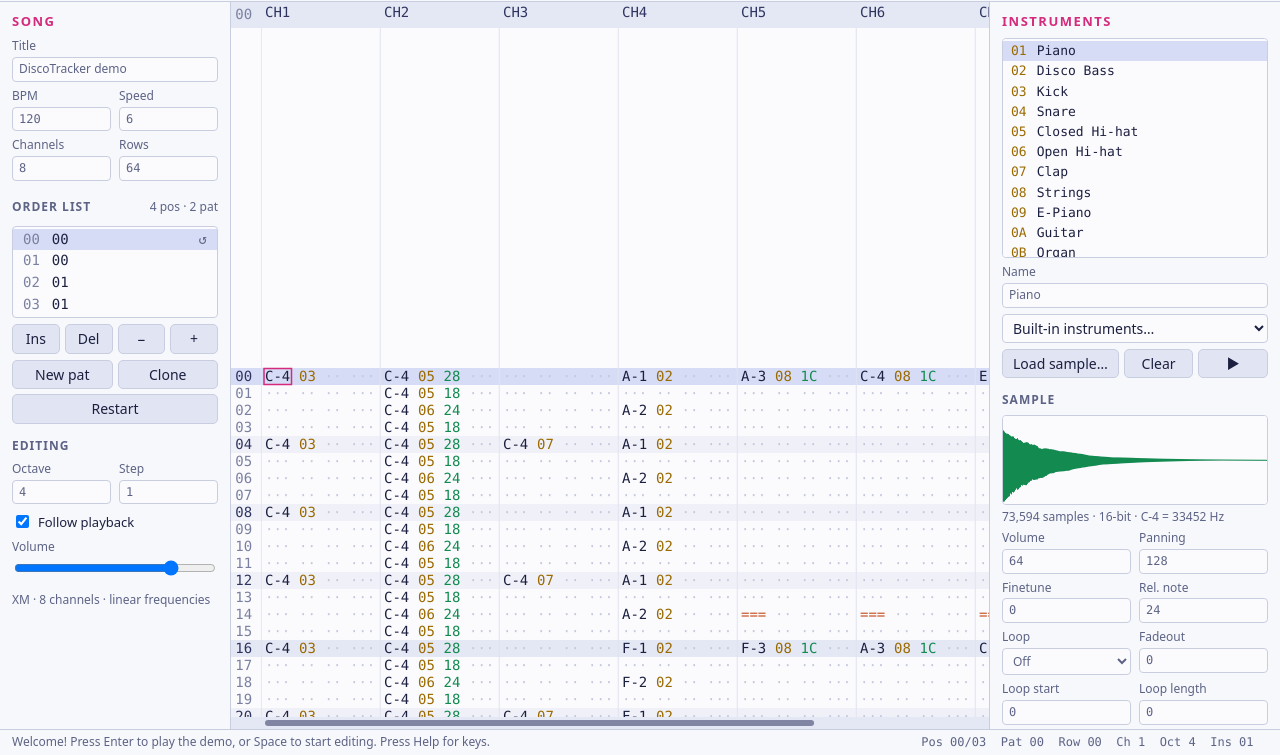
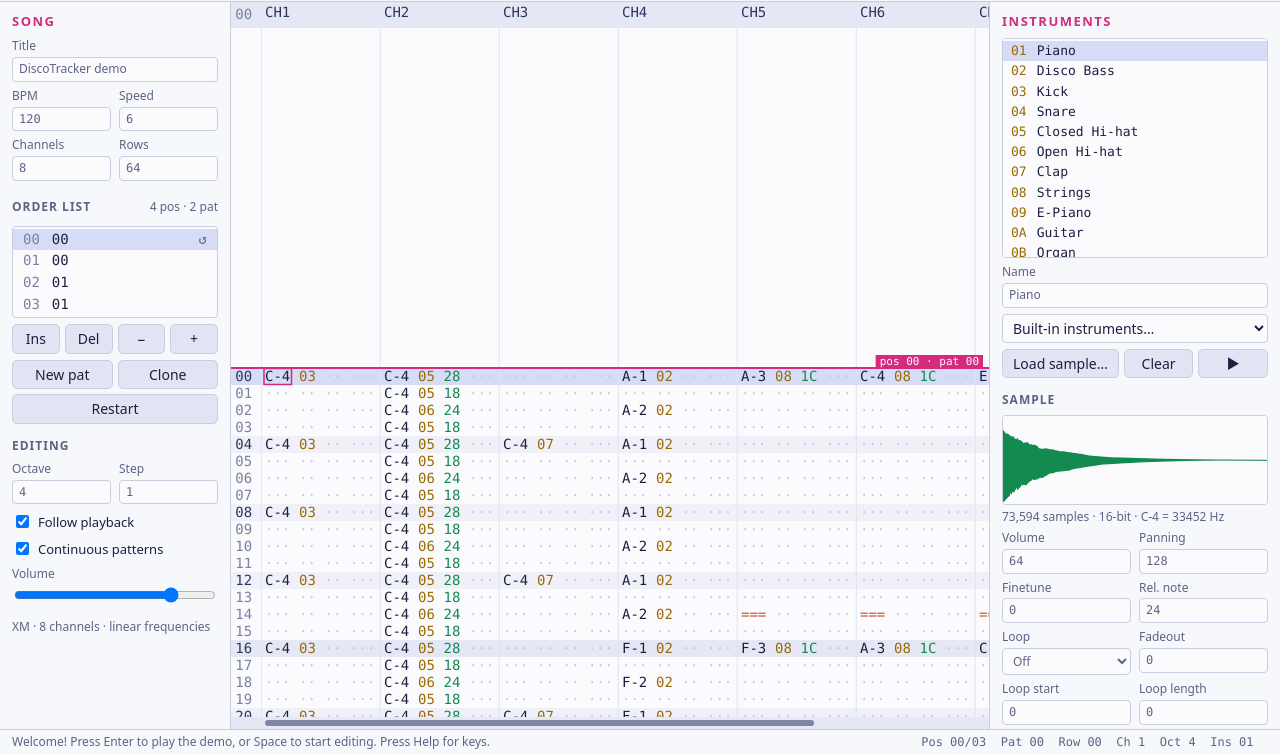
Before and after one commit to larserik/discotracker, a website with bundled scripts: page public/index.html in a window 1280 px wide. Shown: the part 45-800 px from the top of the page. Built offline with nearby package versions, Linux system fonts and the light colour scheme; files whose address does not match are found by name.

Commit message:
Continuous patterns: see and edit across pattern boundaries
The pattern editor shows the end of the previous and the start of the next
order position (faded, with a line and "pos · pat" tag where a pattern
starts). Moving the cursor, edit step, wheel and clicks run on into the
neighbouring patterns. Toggle under Editing ("Continuous patterns", on by
default, remembered in this browser).

Co-Authored-By: Claude Opus 5.5 <noreply@anthropic.com>

```diff
--- a/public/css/style.css
+++ b/public/css/style.css
@@ -37,6 +37,7 @@
   --pe-vu: #5ef2a0;
   --pe-sep: #262e58;
   --pe-play: rgba(94, 242, 160, 0.16);
+  --pe-boundary: #ff6fb5;
   color-scheme: dark;
 }
 
@@ -77,6 +78,7 @@
     --pe-vu: #19a862;
     --pe-sep: #dfe2ee;
     --pe-play: rgba(25, 168, 98, 0.14);
+    --pe-boundary: #d42b7d;
     color-scheme: light;
   }
 }
--- a/public/index.html
+++ b/public/index.html
@@ -90,6 +90,7 @@
         <label class="field">Step <input id="edit-step" type="number" min="0" max="16"></label>
       </div>
       <label class="check"><input type="checkbox" id="follow" checked> Follow playback</label>
+      <label class="check" title="Show the end of the previous and the start of the next pattern in the song, and move between them as if they were one long pattern"><input type="checkbox" id="continuous" checked> Continuous patterns</label>
       <label class="field wide">Volume <input id="master-volume" type="range" min="0" max="100" value="80"></label>
       <p class="format-badge" id="format-badge"></p>
     </aside>
--- a/public/js/main.js
+++ b/public/js/main.js
@@ -58,6 +58,7 @@ class App {
     };
     this.mutes = [];
     this.playPos = null;
+    this.continuous = local.get('dt.continuous') !== '0';
     this.undo = [];
     this.redo = [];
     this.clipboard = null;
@@ -440,8 +441,32 @@ class App {
   }
 
   moveRow(d, wrap = true) {
+    const st = this.state;
+    if (this.continuous) {
+      // Run on into the next/previous order position, like one long pattern.
+      const s = this.song;
+      const rowsOf = (o) => s.patterns[s.orders[o]]?.rows || 64;
+      let order = st.order, row = st.row + d;
+      while (row >= rowsOf(order)) {
+        if (order + 1 >= s.orders.length) {
+          if (!wrap) { row = rowsOf(order) - 1; break; }
+          row -= rowsOf(order); order = 0; continue;
+        }
+        row -= rowsOf(order); order++;
+      }
+      while (row < 0) {
+        if (order === 0) {
+          if (!wrap) { row = 0; break; }
+          order = s.orders.length - 1; row += rowsOf(order); continue;
+        }
+        order--; row += rowsOf(order);
+      }
+      if (order !== st.order) this.gotoOrder(order);
+      this.setCursor({ row });
+      return;
+    }
     const rows = this.pat.rows;
-    let r = this.state.row + d;
+    let r = st.row + d;
     if (wrap) r = ((r % rows) + rows) % rows;
     this.setCursor({ row: r });
   }
@@ -936,6 +961,12 @@ class App {
     });
     num($('#edit-octave'), 0, 7, (v) => { this.state.octave = v; this.updatePosition(); });
     num($('#edit-step'), 0, 16, (v) => { this.state.step = v; });
+    $('#continuous').checked = this.continuous;
+    $('#continuous').addEventListener('change', (e) => {
+      this.continuous = e.target.checked;
+      local.set('dt.continuous', this.continuous ? '1' : '0');
+      this.editor.invalidate();
+    });
     $('#follow').addEventListener('change', (e) => { this.state.follow = e.target.checked; this.state.followActive = e.target.checked && this.engine.playing; });
     const vol = $('#master-volume');
     const savedVol = local.get('dt.volume');
--- a/public/js/ui/pattern-editor.js
+++ b/public/js/ui/pattern-editor.js
@@ -75,6 +75,7 @@ export class PatternEditor {
       vu: cssVar('--pe-vu', '#5ef2a0'),
       sep: cssVar('--pe-sep', '#262e58'),
       play: cssVar('--pe-play', 'rgba(94,242,160,0.18)'),
+      boundary: cssVar('--pe-boundary', '#ff6fb5'),
     };
   }
 
@@ -92,7 +93,9 @@ export class PatternEditor {
     this.ctx.setTransform(dpr, 0, 0, dpr, 0, 0);
     this.fontSize = this.width < 520 ? 12 : 14;
     this.rowH = this.fontSize + 3;
-    this.ctx.font = `${this.fontSize}px ${cssVar('--mono', 'ui-monospace, Menlo, Consolas, monospace')}`;
+    this.fontFamily = cssVar('--mono', 'ui-monospace, Menlo, Consolas, monospace');
+    this.font = `${this.fontSize}px ${this.fontFamily}`;
+    this.ctx.font = this.font;
     this.charW = Math.ceil(this.ctx.measureText('0').width * 10) / 10;
     this.invalidate();
   }
@@ -132,6 +135,32 @@ export class PatternEditor {
 
   chX(ch) { return this.rowNumW + ch * this.chW - this.scrollX; }
 
+  /**
+   * What line `i` rows from the cursor shows: { order, pattern, row, rows } or null.
+   * In continuous view it runs on into the next/previous order positions.
+   */
+  lineAt(i) {
+    const { song, state: st } = this.app;
+    const rowsOf = (o) => song.patterns[song.orders[o]]?.rows ?? 0;
+    let order = st.order, row = st.row + i;
+    if (!this.app.continuous) {
+      const rows = song.patterns[st.pattern]?.rows ?? 0;
+      return row >= 0 && row < rows ? { order, pattern: st.pattern, row, rows } : null;
+    }
+    while (row >= rowsOf(order)) {
+      row -= rowsOf(order);
+      if (++order >= song.orders.length) return null;
+    }
+    while (row < 0) {
+      if (--order < 0) return null;
+      row += rowsOf(order);
+    }
+    // the cursor's own line always belongs to the pattern being edited
+    const pattern = order === st.order ? st.pattern : song.orders[order];
+    if (!song.patterns[pattern]) return null;
+    return { order, pattern, row, rows: song.patterns[pattern].rows };
+  }
+
   /** Scrollbar geometry: track x/width and thumb x/width. */
   scrollbar() {
     const x = this.rowNumW, w = this.width - x - 2;
@@ -168,19 +197,28 @@ export class PatternEditor {
     const x0 = this.rowNumW;
     const textOff = Math.round((rh - this.fontSize) / 2 + this.fontSize * 0.8);
     const sel = st.selection;
-    const playRow = app.engine.playing && app.playPos && app.playPos.pattern === st.pattern && !st.followActive ? app.playPos.row : -1;
+    const pp = app.engine.playing && app.playPos && !st.followActive ? app.playPos : null;
+    const n = song.channels;
+
+    // Which order position / pattern / row each visible line shows. In continuous view the
+    // neighbouring order positions are shown above and below the current pattern.
+    const lines = [];
+    for (let i = -rowsAbove; i <= rowsBelow; i++) {
+      const L = this.lineAt(i);
+      if (L) lines.push({ i, y: centerY + i * rh, ...L });
+    }
 
     // row backgrounds
-    for (let i = -rowsAbove; i <= rowsBelow; i++) {
-      const r = st.row + i;
-      if (r < 0 || r >= pat.rows) continue;
-      const y = centerY + i * rh;
+    for (const L of lines) {
+      const r = L.row;
       let bg = null;
-      if (i === 0) bg = st.edit ? C.editRow : C.cursorRow;
+      if (L.i === 0) bg = st.edit ? C.editRow : C.cursorRow;
       else if (r % 16 === 0) bg = C.bar;
       else if (r % 4 === 0) bg = C.beat;
-      if (bg) { ctx.fillStyle = bg; ctx.fillRect(0, y, W, rh); }
-      if (r === playRow) { ctx.fillStyle = C.play; ctx.fillRect(0, y, W, rh); }
+      if (bg) { ctx.fillStyle = bg; ctx.fillRect(0, L.y, W, rh); }
+      if (pp && pp.row === r && (pp.order === L.order || (L.order === st.order && pp.pattern === L.pattern))) {
+        ctx.fillStyle = C.play; ctx.fillRect(0, L.y, W, rh);
+      }
     }
 
     // channel area is clipped so partly scrolled channels don't spill over the row numbers
@@ -189,7 +227,7 @@ export class PatternEditor {
     ctx.rect(x0 - cw * 0.5, 0, W - x0 + cw * 0.5, H);
     ctx.clip();
 
-    // selection
+    // selection (only in the current pattern)
     if (sel && sel.pattern === st.pattern) {
       const r0 = Math.min(sel.r0, sel.r1), r1 = Math.max(sel.r0, sel.r1);
       const c0 = Math.min(sel.c0, sel.c1), c1 = Math.max(sel.c0, sel.c1);
@@ -204,16 +242,14 @@ export class PatternEditor {
       }
     }
 
-    // cells
-    const n = song.channels;
-    const d = pat.data;
-    for (let i = -rowsAbove; i <= rowsBelow; i++) {
-      const r = st.row + i;
-      if (r < 0 || r >= pat.rows) continue;
-      const y = centerY + i * rh + textOff;
+    // cells; other patterns than the current one are drawn a bit faded
+    for (const L of lines) {
+      const d = song.patterns[L.pattern].data;
+      const y = L.y + textOff;
+      ctx.globalAlpha = L.order === st.order ? 1 : 0.55;
       for (let k = 0; k < count; k++) {
         const ch = first + k;
-        const o = (r * n + ch) * CELL;
+        const o = (L.row * n + ch) * CELL;
         const x = this.chX(ch);
         const note = d[o], ins = d[o + 1], vol = d[o + 2], fx = d[o + 3], par = d[o + 4];
         ctx.fillStyle = note === NOTE_OFF ? C.off : note ? C.note : C.dim;
@@ -227,6 +263,7 @@ export class PatternEditor {
         ctx.fillText(hasFx ? FX_CHARS[fx] + hex2(par) : '···', x + cw * 10, y);
       }
     }
+    ctx.globalAlpha = 1;
 
     // channel separators
     ctx.fillStyle = C.sep;
@@ -243,12 +280,28 @@ export class PatternEditor {
     ctx.restore();
 
     // row numbers
-    for (let i = -rowsAbove; i <= rowsBelow; i++) {
-      const r = st.row + i;
-      if (r < 0 || r >= pat.rows) continue;
-      ctx.fillStyle = r % 4 === 0 ? C.headerText : C.rowNum;
-      ctx.fillText(String(r).padStart(pat.rows > 100 ? 3 : 2, '0'), cw * 0.5, centerY + i * rh + textOff);
+    for (const L of lines) {
+      ctx.globalAlpha = L.order === st.order ? 1 : 0.55;
+      ctx.fillStyle = L.row % 4 === 0 ? C.headerText : C.rowNum;
+      ctx.fillText(String(L.row).padStart(L.rows > 100 ? 3 : 2, '0'), cw * 0.5, L.y + textOff);
     }
+    ctx.globalAlpha = 1;
+
+    // pattern boundaries: a line where a pattern starts, with its order position and pattern number
+    ctx.font = `${Math.max(9, this.fontSize - 3)}px ${this.fontFamily}`;
+    for (const L of lines) {
+      if (!app.continuous || L.row !== 0 || L.y <= top) continue;
+      ctx.fillStyle = C.boundary;
+      ctx.fillRect(0, L.y - 1, W, 2);
+      const label = `pos ${String(L.order).padStart(2, '0')} · pat ${String(L.pattern).padStart(2, '0')}`;
+      // The tag goes on the faded side of the line, so it never hides notes in the pattern being edited.
+      const tw = ctx.measureText(label).width + 8, th = Math.max(11, this.fontSize - 1);
+      const ty = L.order === st.order ? L.y - th : L.y;
+      ctx.fillRect(W - tw - 6, ty, tw, th);
+      ctx.fillStyle = C.bg;
+      ctx.fillText(label, W - tw - 2, ty + th - 3);
+    }
+    ctx.font = this.font;
 
     // header
     ctx.fillStyle = C.header;
@@ -365,6 +418,13 @@ export class PatternEditor {
       const h = this.hit(e);
       if (!this.app.state.selection) {
         // simple click: move cursor to the clicked row
+        // a click on a line of the next/previous pattern (continuous view) moves there
+        const L = this.lineAt(h.row - this.app.state.row);
+        if (L && L.order !== this.app.state.order) {
+          this.app.gotoOrder(L.order);
+          this.app.setCursor({ row: L.row });
+          return;
+        }
         const pat = this.app.song.patterns[this.app.state.pattern];
         this.app.setCursor({ row: Math.max(0, Math.min(pat.rows - 1, h.row)) });
       }
@@ -384,7 +444,7 @@ export class PatternEditor {
         const steps = Math.trunc(this.wheelY / this.rowH);
         if (steps) {
           this.wheelY -= steps * this.rowH;
-          this.app.setCursor({ row: this.app.state.row + steps });
+          this.app.moveRow(steps, false);
         }
       }
     }, { passive: false });
```
